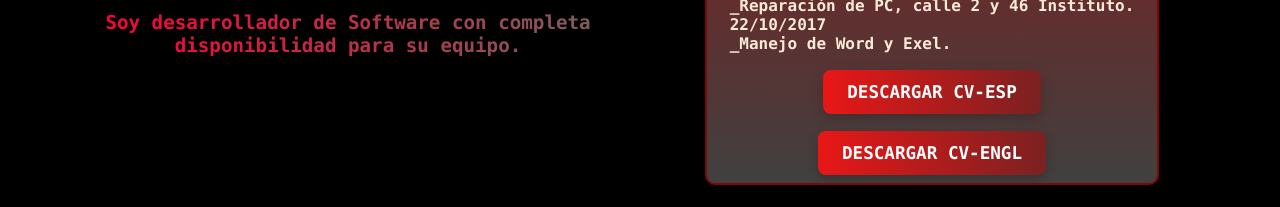
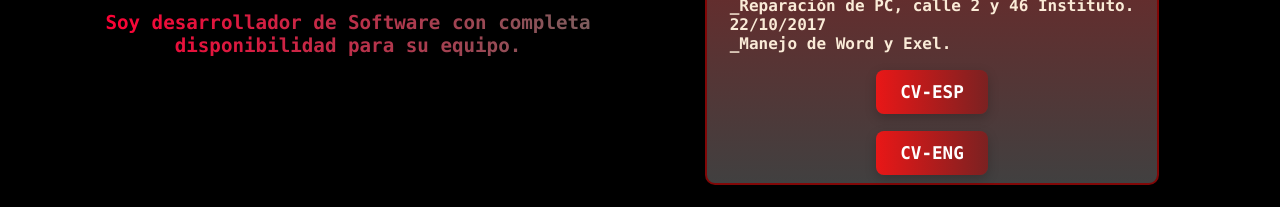
Before and after one commit to TECGRAMAX/Portafolio.Web, a React (Vite) app: page /Datos in a window 1280 px wide. Shown: the part 590-797 px from the top of the page. Built offline with nearby package versions, Linux system fonts and the light colour scheme.

Commit message:
curriculum-act

```diff
--- a/src/menu/datos/datos.jsx
+++ b/src/menu/datos/datos.jsx
@@ -90,8 +90,8 @@ const Datos = () => {
                         22/10/2017<br/>
                         _Manejo de Word y Exel.<br/>
                     </h4>
-                <a href="./datos/pdf/cv-ESP.pdf" download="">DESCARGAR CV-ESP</a>
-                <a href="./datos/pdf/cv-EN.pdf" download="cv.pdf">DESCARGAR CV-ENGL</a>
+                <a href="./datos/pdf/cv-ESP.pdf" download="">CV-ESP</a>
+                <a href="./datos/pdf/cv-EN.pdf" download="cv.pdf">CV-ENG</a>
                 </div>
             </div>
         </section>
```
